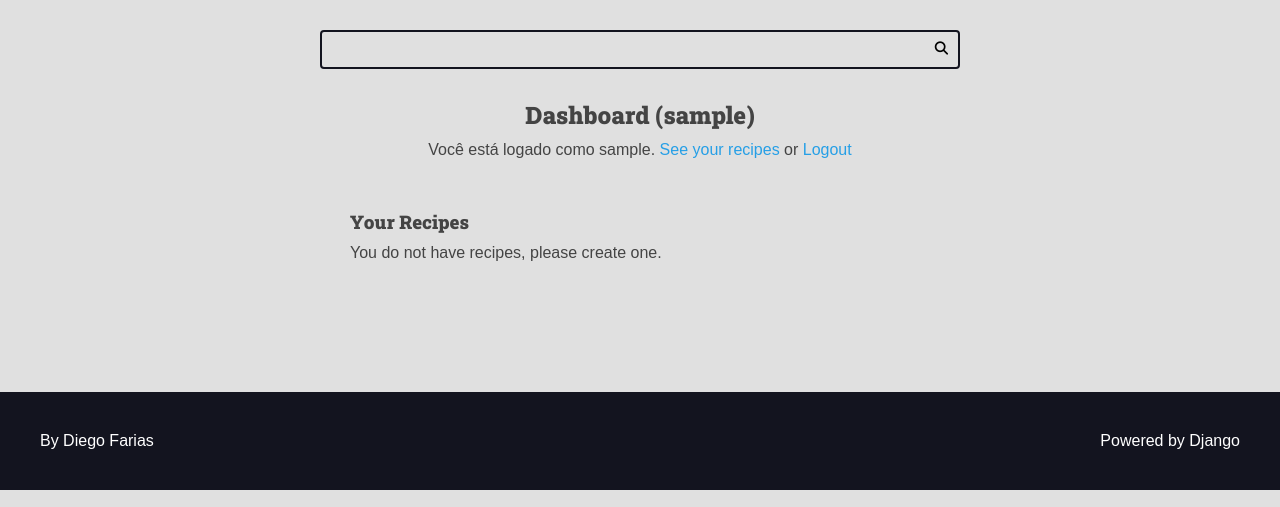
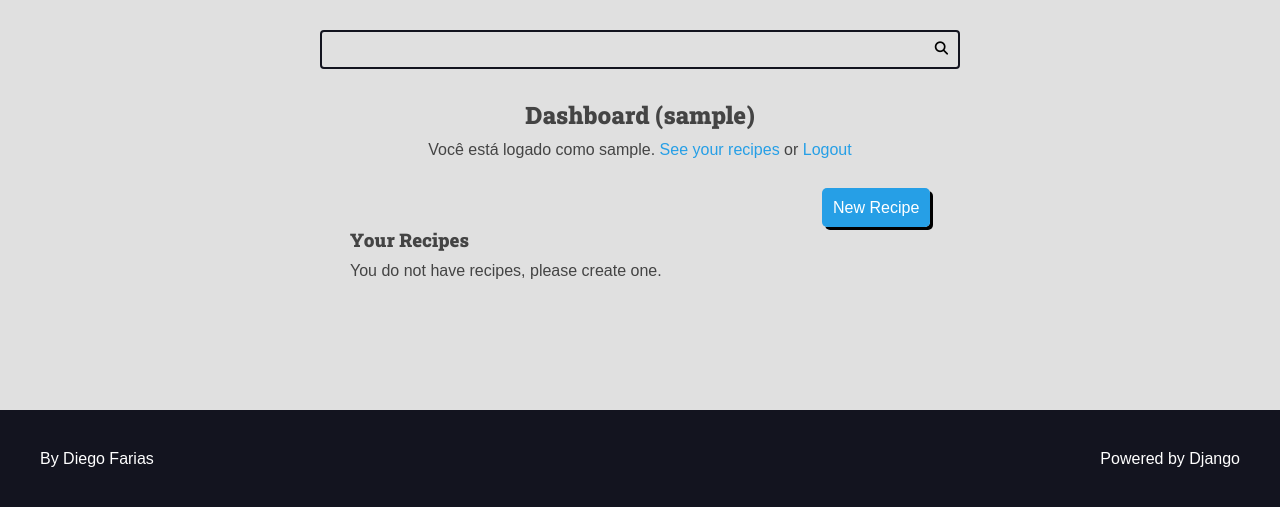
Before and after one commit to odiegofarias/recipes-django, a Django app: page /authors/dashboard/ in a window 1280 px wide. Shown: the part 113-620 px from the top of the page. Run offline with Django 4.2, Linux system fonts and the light colour scheme; the visitor is signed in with stand-in values (Sample User, id 1); data that the repository does not hold is empty; some libraries are stand-ins or nearby versions.

Commit message:
Criando view/template e form de New Receita

```diff
--- a/authors/forms/__init__.py
+++ b/authors/forms/__init__.py
@@ -2,3 +2,4 @@
 from .register_form import RegisterForm
 from .login import LoginForm
 from .recipe_form import AuthorRecipeForm
+from .create_recipe_form import AuthorsCreateRecipeForm
--- a/authors/templates/authors/pages/dashboard.html
+++ b/authors/templates/authors/pages/dashboard.html
@@ -4,9 +4,13 @@
 
 {% block content %}
     <div class="main-content center container">
+        {% include 'global/partials/messages.html' %}
         <h2>Dashboard ({{ user }})</h2>
         {% include 'authors/partials/login_message.html' %}
         <div class="authors-dashboard-container">
+            <div class="right">
+                <a href="{% url 'authors:create_recipe' %}" class="create-recipe">New Recipe</a>
+            </div>
             <h3>Your Recipes</h3>
             <ul>
                 {% for recipe in recipes %}
@@ -22,6 +26,6 @@
         </div>
     </div>
 
-    {% include 'global/partials/messages.html' %}
+
 
 {% endblock content %}
--- a/authors/urls.py
+++ b/authors/urls.py
@@ -16,4 +16,9 @@ urlpatterns = [
         views.dashboard_recipe_edit,
         name='dashboard_recipe_edit'
     ),
+    path(
+        'dashboard/create_recipe',
+        views.create_recipe,
+        name='create_recipe'
+    ),
 ]
--- a/authors/views.py
+++ b/authors/views.py
@@ -139,3 +139,31 @@ def dashboard_recipe_edit(request, id):
         {
             'form': form
         })
+
+
+@login_required(login_url='authors:login', redirect_field_name='next')
+def create_recipe(request):
+    form = AuthorRecipeForm(
+        data=request.POST or None,
+        files=request.FILES or None
+    )
+
+    if form.is_valid():
+        recipe = form.save(commit=False)
+        recipe.author = request.user
+        recipe.preparation_steps_is_html = False
+        recipe.is_published = False
+
+        recipe.save()
+
+        messages.success(request, 'Receita criada com sucesso')
+        return redirect(reverse('authors:dashboard'))
+
+    return render(
+        request,
+        'authors/pages/create_recipe.html',
+        {
+            'form': form,
+            'recipe': recipe,
+        }
+    )
--- a/base_static/global/css/styles.css
+++ b/base_static/global/css/styles.css
@@ -312,6 +312,28 @@ a {
     text-align: left;
 }
 
+.right {
+    text-align: right;
+    transition: transform 250ms linear;
+}
+
+.create-recipe {
+    text-decoration: none;
+    padding: calc(var(--spacing-gutter-medium)/2.8);
+    font-size: 16px;
+    background-color: var(--color-primary);
+    color: #fff;
+    border-radius: 5px;
+    box-shadow: 3px 3px 0px #000;
+    text-align: right;
+
+
+}
+.right:hover {
+    transform: scale(1.02);
+}
+
+
 .pagination-content{
     display: flex;
     flex-flow: row wrap;
```
Also changed, not shown: authors/forms/create_recipe_form.py (added, +17 -0 lines), authors/templates/authors/pages/create_recipe.html (added, +15 -0 lines).
